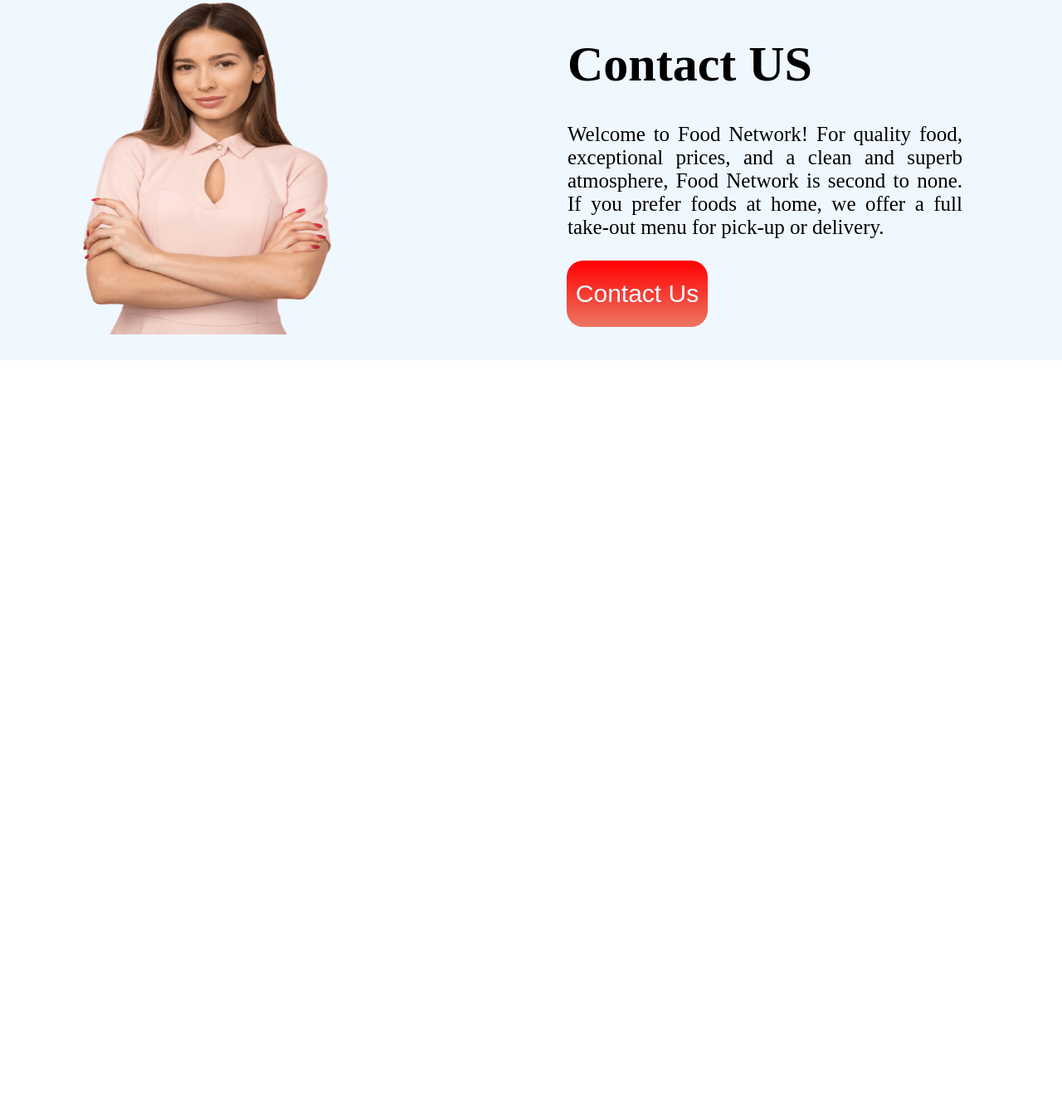
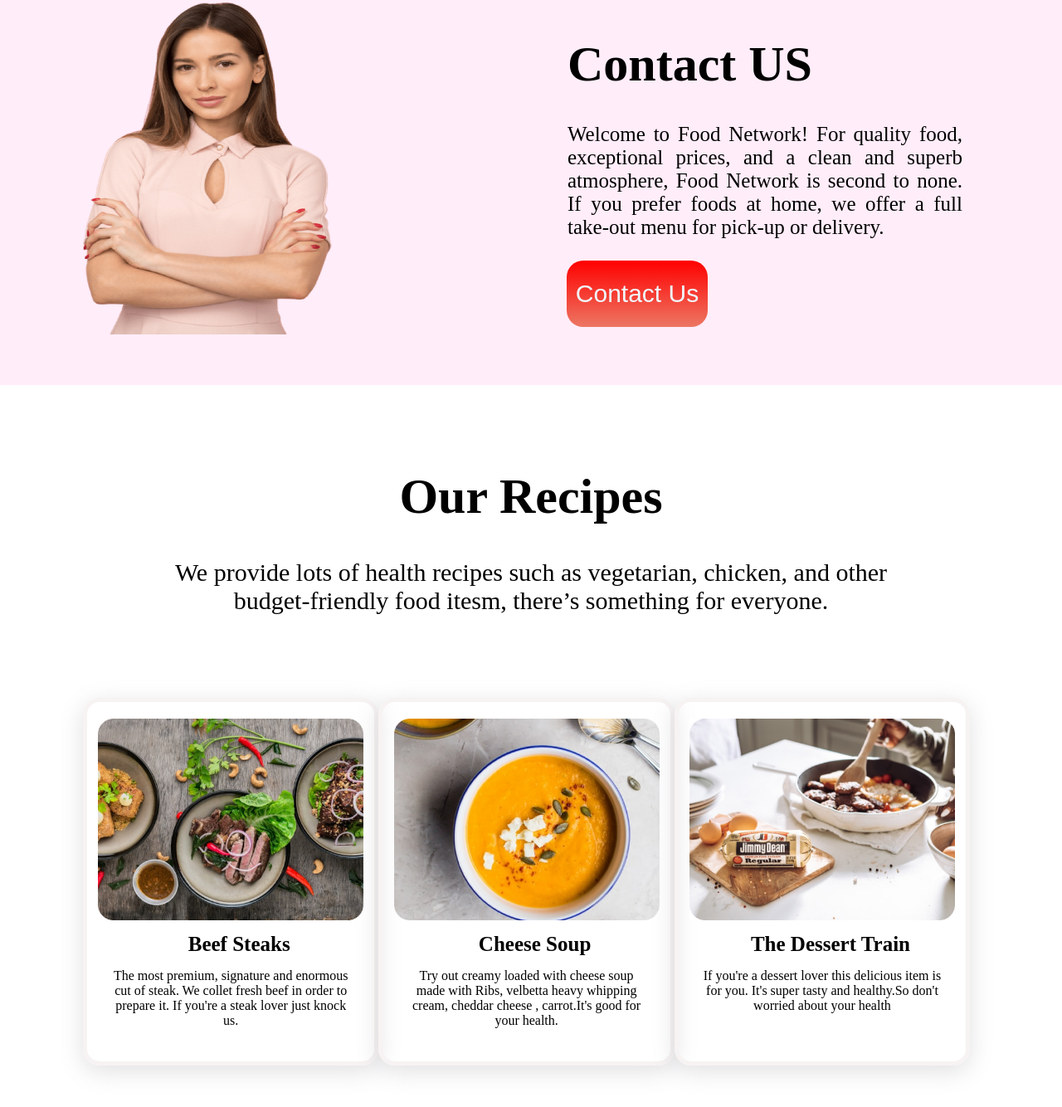
Before and after one commit to razedulislam/food-networks, a plain HTML site: page index.html in a window 1280 px wide. Shown: the part 864-2198 px from the top of the page at 83% size. Before the commit the page ends 1298 px from the top, so only its background shows below. Drawn offline with Linux system fonts and the light colour scheme.

Commit message:
card section updated

```diff
--- a/index.html
+++ b/index.html
@@ -70,9 +70,56 @@
 
         <!--Card section Start-->
 
+        <section class="cards-container">
+            <div class="cards-head">
+                <h1>Our Recipes</h1>
+                <p>We provide lots of health recipes such as vegetarian, chicken, and other budget-friendly food itesm, there’s something for everyone.</p>
+            </div>
+            <div class="food-cards">
 
+            <div class="card">
+                <div>
+                    <img src="images/food1.jpg" class="card-image1" alt="">
+                </div>
+                <div>
+                    <h3 class="card-hrad3">Beef Steaks</h3>
+                </div>
+                <div>
+                    <p>The most premium, signature and enormous cut of steak. We collet fresh beef in order to prepare it. If you're a steak lover just knock us.</p>
+                </div>
+            </div>
+
+                <div class="card">
+                    <div>
+                        <img src="images/food2.png" class="card-image1" alt="">
+                    </div>
+                    <div>
+                        <h3 class="card-hrad3">Cheese Soup</h3>
+
+                    </div>
+                    <div>
+                        <p>Try out creamy loaded with cheese soup made with Ribs, velbetta heavy whipping cream, cheddar cheese , carrot.It's good for your health.</p>
+                    </div>
+                </div>
+
+
+            <div class="card">
+                <div>
+                    <img src="images/food3.jpg" class="card-image1" alt="">
+                </div>
+                <div>
+                    <h3 class="card-hrad3">The Dessert Train</h3>
+
+                </div>
+                <div>
+                    <p>If you're a dessert lover this delicious item is for you. It's super tasty and healthy.So don't worried about your health</p>
+                </div>
+            </div>
+            </div>
+        </section>
 
         <!--Card section End-->
 
+
 </body>
 </html>
--- a/style.css
+++ b/style.css
@@ -82,9 +82,10 @@
 }
 
 .contact{
-    background-color: aliceblue;
+    background-color: rgb(255,237,249);
     display: flex;
     padding-top: 100px;
+    padding-bottom: 30px;
 }
 .contact-img, .contact-us{
     width: 50%;
@@ -105,3 +106,50 @@
     margin-left: -1px;
     margin-top: -10px;
 }
+
+.cards-container{
+margin-top: 100px;
+text-align: center;
+}
+.cards-head h1{
+    margin-bottom: 40px;
+}
+.cards-head p{
+font-size: 30px;
+margin: 0 200px;
+}
+.food-cards{
+
+    color: black;
+    margin: 100px;
+    display: flex;
+
+}
+.card{
+    width: 33%;
+    border: 5px solid rgb(247, 243, 243);
+    border-radius: 20px;
+    box-shadow: rgba(100, 100, 111, 0.2) 0px 7px 29px 0px;
+
+}
+.card-image1{
+    width: 320px;
+    display: block;
+    margin-left: auto;
+    margin-right: auto;
+    padding-top: 20px;
+
+}
+
+.card-hrad3{
+    padding: 15px;
+    margin-left: 20px;
+
+
+}
+
+.card p{
+    margin-left: 30px;
+    margin-right: 30px;
+    padding-bottom: 40px;
+}
```
